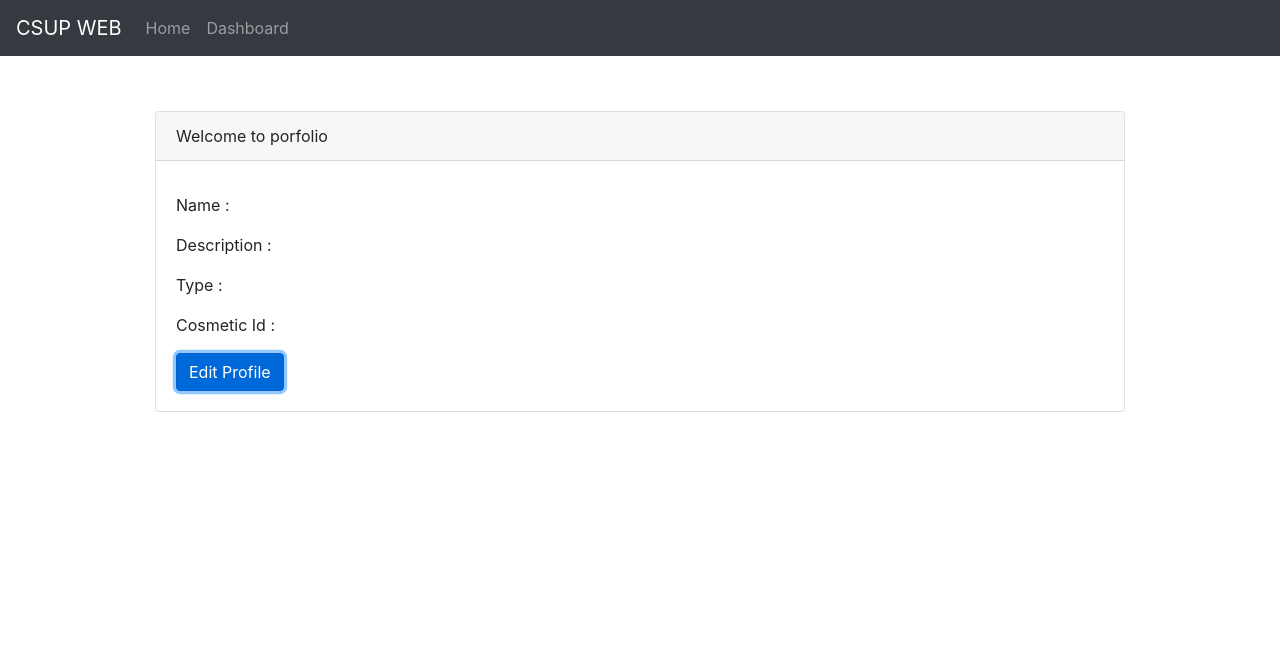
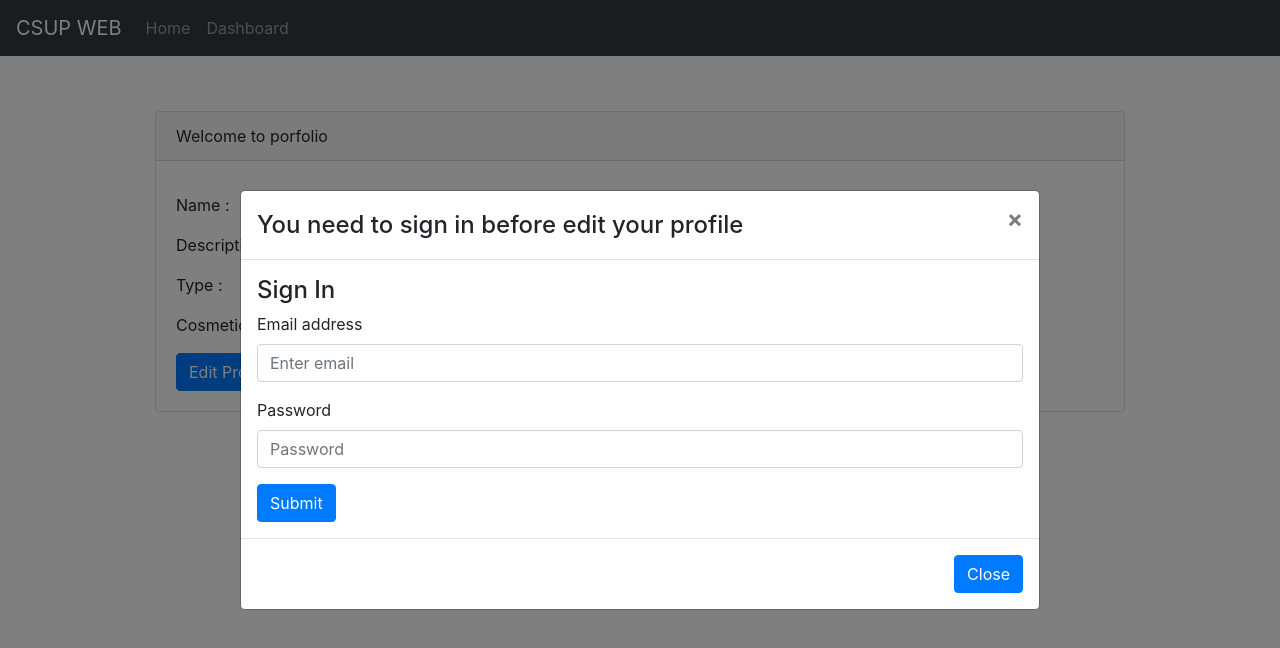
Before and after one commit to Viranga-pasi/csup-addcv, a React (Create React App) app: page /profile/1 in a window 1280 px wide. Both pictures are taken after a click on the button "Edit Profile". Shown: the top 648 px of the page. Built offline with nearby package versions, Linux system fonts and the light colour scheme; no server answers.

Commit message:
add sign in pop up in profile

```diff
--- a/src/pages/profileDetails.js
+++ b/src/pages/profileDetails.js
@@ -2,10 +2,10 @@ import React, {useState, useEffect} from 'react';
 import { Button } from 'react-bootstrap';
 import '../App.css';
 import Card from 'react-bootstrap/Card';
-
-
+import Modal from 'react-bootstrap/Modal'
+import Form from 'react-bootstrap/Form'
 function ProfileDetails(match) {
-
+    const [modalShow, setModalShow] = React.useState(false);
     console.log(match.match.params.id);
     const [data, setData] = useState([]);
 
@@ -38,6 +38,52 @@ function ProfileDetails(match) {
     }
     console.log("userIndex "+ userIndex);
     console.log("userName "+ userDetails.name[userIndex]);
+
+    //pop up verical menu
+    function MyVerticallyCenteredModal(props) {
+        return (
+          <Modal
+            {...props}
+            size="lg"
+            aria-labelledby="contained-modal-title-vcenter"
+            centered
+          >
+            <Modal.Header closeButton>
+              <Modal.Title id="contained-modal-title-vcenter">
+                You need to sign in before edit your profile
+              </Modal.Title>
+            </Modal.Header>
+            <Modal.Body>
+              <h4>Sign In</h4>
+                <Form>
+                    <Form.Group controlId="formBasicEmail">
+                        <Form.Label>Email address</Form.Label>
+                        <Form.Control type="email" placeholder="Enter email" />
+                        <Form.Text className="text-muted">
+                        </Form.Text>
+                    </Form.Group>
+
+                    <Form.Group controlId="formBasicPassword">
+                        <Form.Label>Password</Form.Label>
+                        <Form.Control type="password" placeholder="Password" />
+                    </Form.Group>
+                    <Button variant="primary" type="submit">
+                        Submit
+                    </Button>
+                </Form>
+            </Modal.Body>
+            <Modal.Footer>
+              <Button onClick={props.onHide}>Close</Button>
+            </Modal.Footer>
+          </Modal>
+        );
+      }
+
+
+
+
+
+
     return (
         <div className="profileArea">
             <Card>
@@ -49,10 +95,13 @@ function ProfileDetails(match) {
                     <Card.Text>Type : {userDetails.type[userIndex]}</Card.Text>
                     <Card.Text>Cosmetic Id : {userDetails.costId[userIndex]}</Card.Text>
 
-                    <Button variant="primary">Edit Profile</Button>
+                    <Button variant="primary" onClick={() => setModalShow(true)}>Edit Profile</Button>
                 </Card.Body>
             </Card>
-
+            <MyVerticallyCenteredModal
+                show={modalShow}
+                onHide={() => setModalShow(false)}
+      />
         </div>
     );
 }
```
Also changed, not shown: 1 other file (tests, documents, lock files or other folders).
